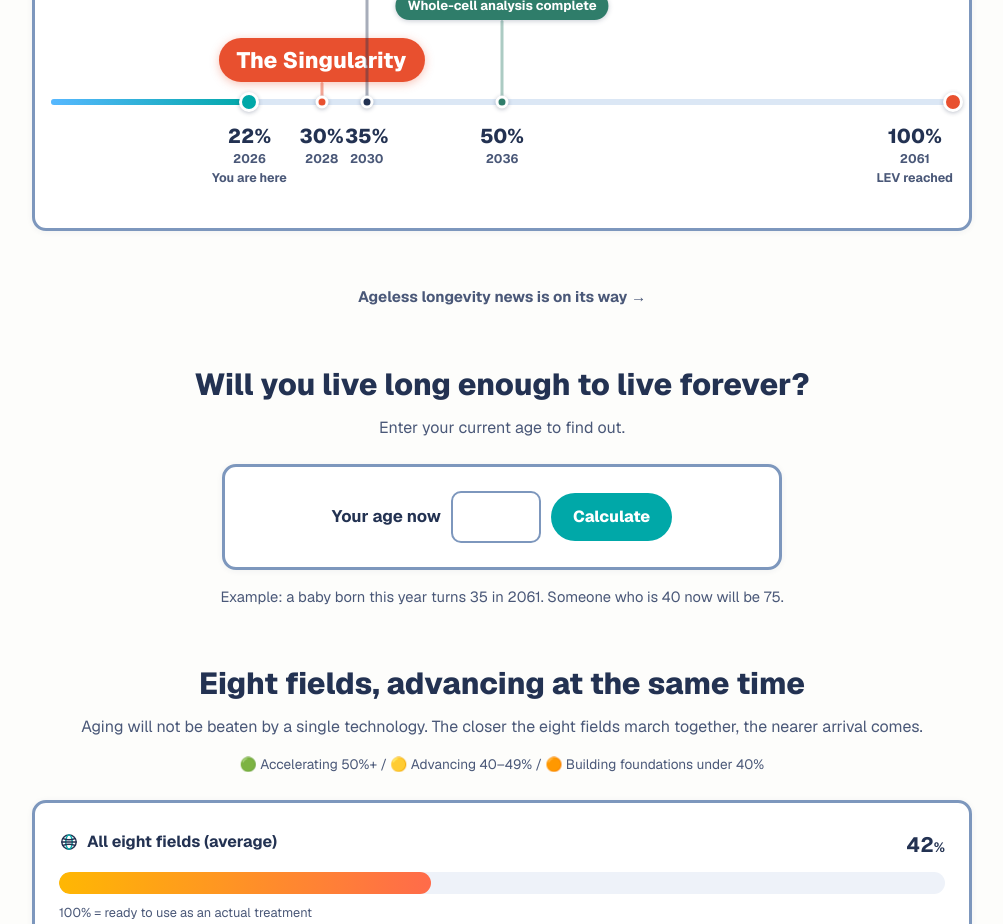
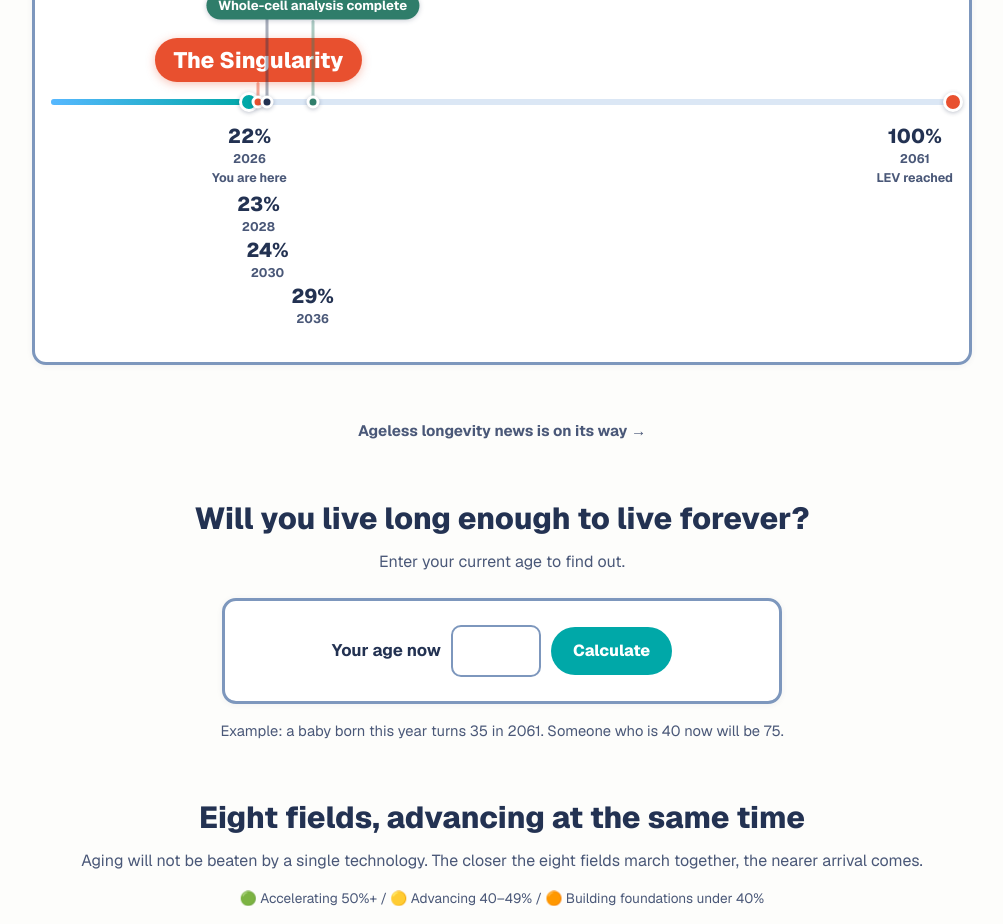
Before and after one commit to mikoshi092/immortality-countdown, a Next.js app: page / in a window 1280 px wide. Shown: the part 1080-2004 px from the top of the page, without its empty margins (138-1141 px from the left). Built offline with nearby package versions, Linux system fonts and the light colour scheme.

Commit message:
Road to arrival: derive event positions from the model (23/24/29%)

```diff
--- a/app/ja/page.tsx
+++ b/app/ja/page.tsx
@@ -18,7 +18,7 @@ import {
   type FieldCardData,
 } from "@/components/calm/Sections";
 import { listArticles } from "@/data/articles";
-import { countdown, heroEarlyYears } from "@/lib/countdown";
+import { countdown, gainPercentAt, heroEarlyYears } from "@/lib/countdown";
 import { faqItems, faqPageJsonLd } from "@/lib/faq";
 import { FIELD_IDS, type FieldId } from "@/lib/fields";
 import { FIELD_LABELS_JA } from "@/lib/ja";
@@ -89,6 +89,12 @@ const FIELD_BLURBS_JA: Record<FieldId, string> = {
 export default function JapaneseLandingPage() {
   const now = new Date();
   const { baseYear, earlyYear, medianYear, lateYear, currentGain } = countdown;
+  // Road-to-arrival event positions: the model's own gain in each
+  // event year (trajectory median, whole percent) — derived from the
+  // model, never placed by hand (owner decision, 2026-11-05).
+  const road2028Pct = gainPercentAt(2028);
+  const road2030Pct = gainPercentAt(2030);
+  const road2036Pct = gainPercentAt(2036);
   const yearsToMedian = medianYear - baseYear;
   const articles = listArticles();
   const latestRows = toNewsRows(newsFaceArticles(articles, "ja").slice(0, 5), "ja", now);
@@ -243,29 +249,31 @@ export default function JapaneseLandingPage() {
                 when: `${baseYear}年`,
                 note: "いまここ",
                 marker: "start",
+                labelRow: 0,
               },
               {
-                pct: 30,
-                pctLabel: "30%",
+                pct: road2028Pct,
+                pctLabel: `${road2028Pct}%`,
                 when: "2028年",
                 marker: "event",
                 pill: { label: "シンギュラリティ", tone: "coral", level: 1 },
-                dropLabel: true,
+                labelRow: 1,
               },
               {
-                pct: 35,
-                pctLabel: "35%",
+                pct: road2030Pct,
+                pctLabel: `${road2030Pct}%`,
                 when: "2030年",
                 marker: "event",
                 pill: { label: "量子コンピュータの普及", tone: "navy", level: 3 },
-                shiftLabel: true,
+                labelRow: 2,
               },
               {
-                pct: 50,
-                pctLabel: "50%",
+                pct: road2036Pct,
+                pctLabel: `${road2036Pct}%`,
                 when: "2036年",
                 marker: "event",
                 pill: { label: "全細胞解析終了", tone: "teal", level: 2 },
+                labelRow: 3,
               },
               {
                 pct: 100,
@@ -273,6 +281,7 @@ export default function JapaneseLandingPage() {
                 when: `${earlyYear}年`,
                 note: "LEV到達",
                 marker: "end",
+                labelRow: 0,
               },
             ]}
           />
--- a/app/page.tsx
+++ b/app/page.tsx
@@ -17,7 +17,7 @@ import {
   type FieldCardData,
 } from "@/components/calm/Sections";
 import { listArticles } from "@/data/articles";
-import { countdown, heroEarlyYears } from "@/lib/countdown";
+import { countdown, gainPercentAt, heroEarlyYears } from "@/lib/countdown";
 import { faqItems, faqPageJsonLd } from "@/lib/faq";
 import { FIELD_IDS, FIELD_LABELS, type FieldId } from "@/lib/fields";
 import { getFieldModel } from "@/lib/model-snapshot";
@@ -99,6 +99,12 @@ const MONTHS_EN = [
 export default function Home() {
   const now = new Date();
   const { baseYear, earlyYear, medianYear, lateYear, currentGain } = countdown;
+  // Road-to-arrival event positions: the model's own gain in each
+  // event year (trajectory median, whole percent) — derived from the
+  // model, never placed by hand (owner decision, 2026-11-05).
+  const road2028Pct = gainPercentAt(2028);
+  const road2030Pct = gainPercentAt(2030);
+  const road2036Pct = gainPercentAt(2036);
   const yearsToMedian = medianYear - baseYear;
   const articles = listArticles();
   const latestRows = toNewsRows(newsFaceArticles(articles).slice(0, 5), "en", now);
@@ -212,29 +218,31 @@ export default function Home() {
                 when: `${baseYear}`,
                 note: "You are here",
                 marker: "start",
+                labelRow: 0,
               },
               {
-                pct: 30,
-                pctLabel: "30%",
+                pct: road2028Pct,
+                pctLabel: `${road2028Pct}%`,
                 when: "2028",
                 marker: "event",
                 pill: { label: "The Singularity", tone: "coral", level: 1 },
-                dropLabel: true,
+                labelRow: 1,
               },
               {
-                pct: 35,
-                pctLabel: "35%",
+                pct: road2030Pct,
+                pctLabel: `${road2030Pct}%`,
                 when: "2030",
                 marker: "event",
                 pill: { label: "Quantum computing becomes mainstream", tone: "navy", level: 3 },
-                shiftLabel: true,
+                labelRow: 2,
               },
               {
-                pct: 50,
-                pctLabel: "50%",
+                pct: road2036Pct,
+                pctLabel: `${road2036Pct}%`,
                 when: "2036",
                 marker: "event",
                 pill: { label: "Whole-cell analysis complete", tone: "teal", level: 2 },
+                labelRow: 3,
               },
               {
                 pct: 100,
@@ -242,6 +250,7 @@ export default function Home() {
                 when: `${earlyYear}`,
                 note: "LEV reached",
                 marker: "end",
+                labelRow: 0,
               },
             ]}
           />
--- a/lib/countdown.ts
+++ b/lib/countdown.ts
@@ -66,6 +66,31 @@ export function probabilityBy(year: number): number | null {
   return row ? row.probability : null;
 }
 
+/**
+ * Modelled gain in calendar `year` (trajectory median, P50), 0–1.
+ * Returns null outside the modelled horizon.
+ */
+export function gainBy(year: number): number | null {
+  const row = forecast.trajectory.find((t) => t.year === year);
+  return row ? row.p50 : null;
+}
+
+/**
+ * The model's gain in calendar `year` as a whole percent, rounded the
+ * same way as the start point's `currentGain`. The road-to-arrival
+ * event positions are derived through this — never placed by hand —
+ * so the timeline cannot drift from the model (owner decision,
+ * 2026-11-05). Throws outside the modelled horizon; the event years
+ * are fixed and well inside it.
+ */
+export function gainPercentAt(year: number): number {
+  const gain = gainBy(year);
+  if (gain === null) {
+    throw new Error(`gainPercentAt: ${year} is outside the modelled horizon`);
+  }
+  return Math.round(gain * 100);
+}
+
 export const trajectory = forecast.trajectory;
 export const cumulative = forecast.cumulative;
 
```
Also changed, not shown: components/calm/Sections.tsx (+49 -32 lines).
